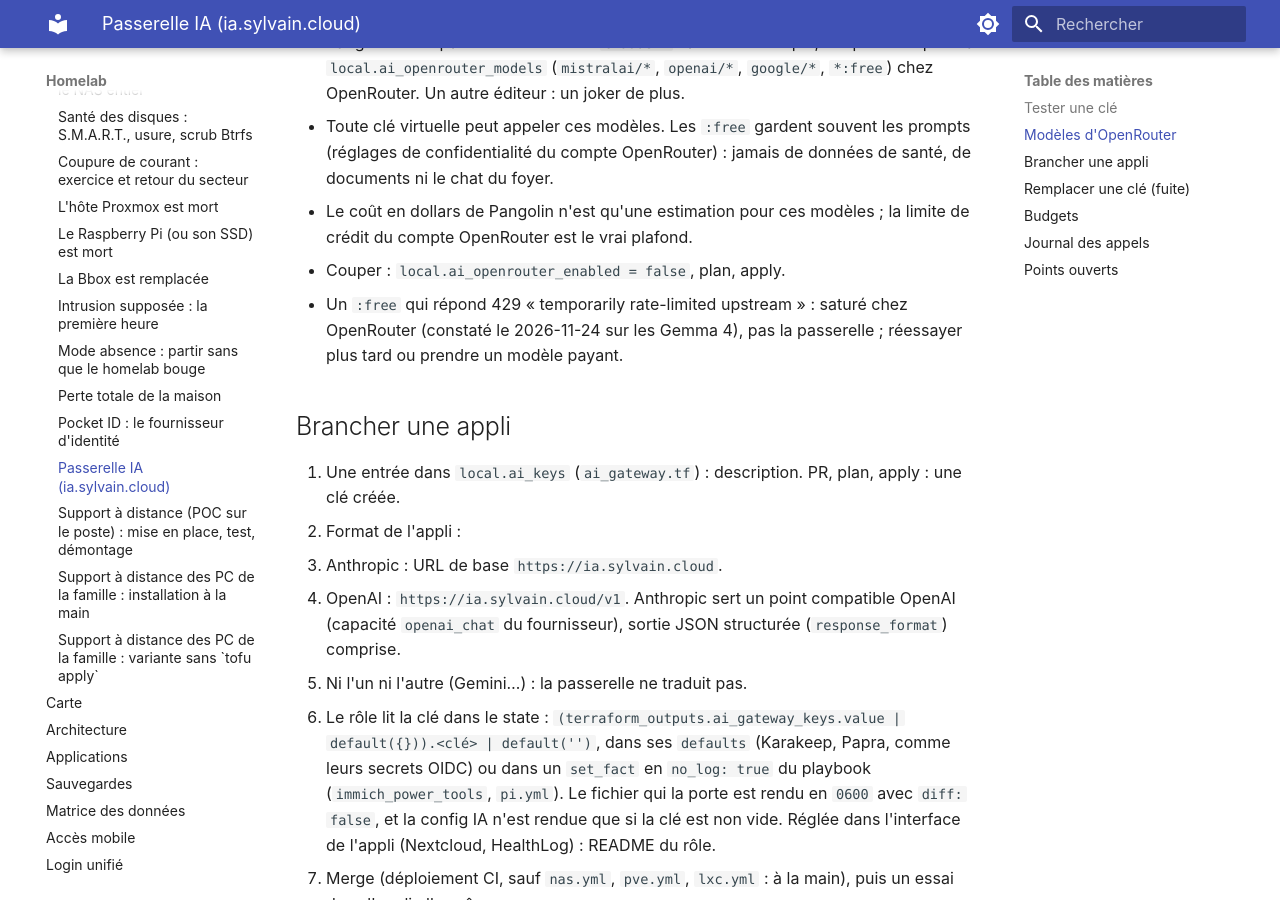
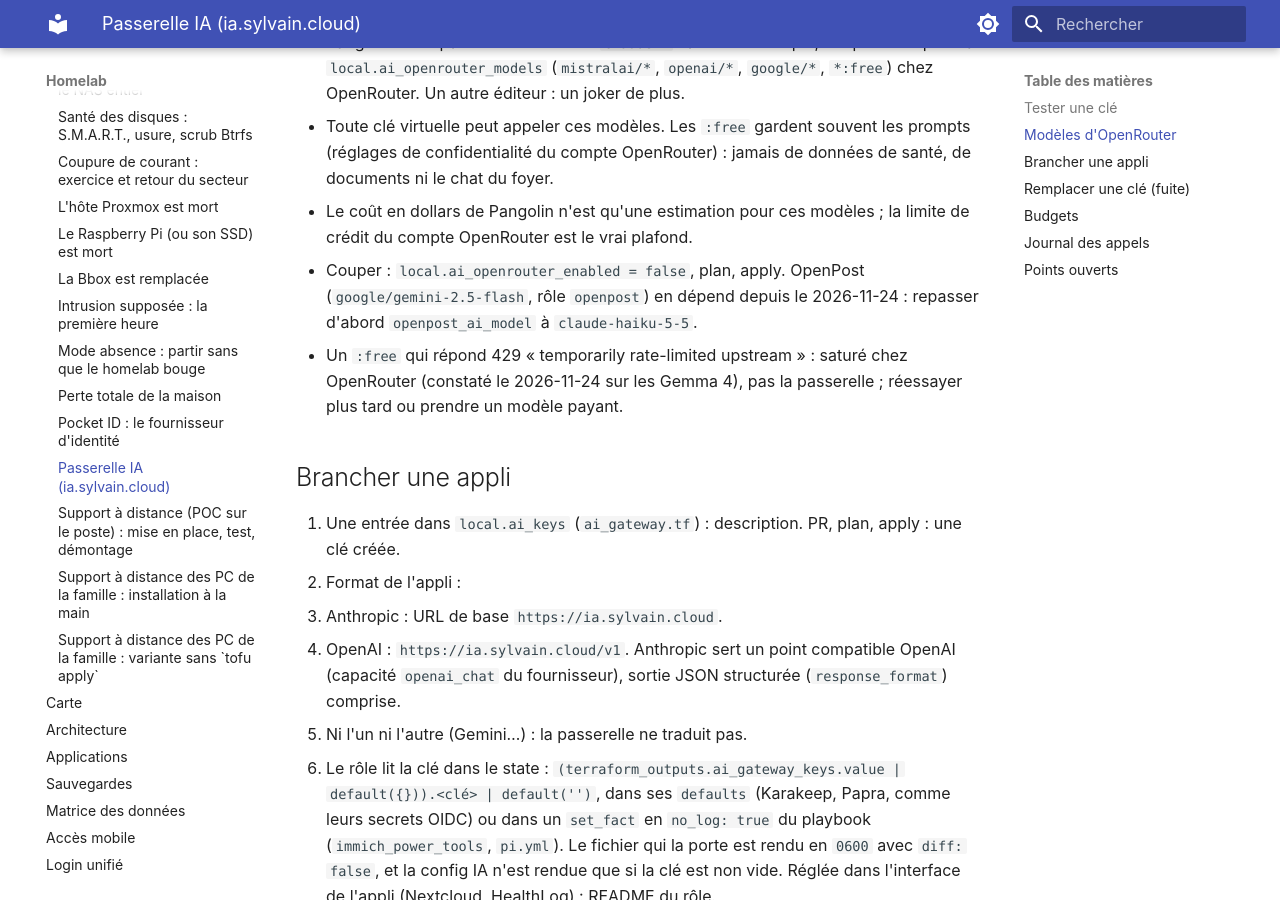
Before and after one commit to sylvainmetayer/homelab, an MkDocs documentation site: the page built from docs/runbooks/passerelle-ia.md, in a window 1280 px wide and 900 px high, scrolled down 1397 px. Built offline with MkDocs 1.6.1 and Material for MkDocs 9.7.7, drawn with Linux system fonts in a browser that asks for light colours.

Commit message:
docs(openpost): Gemini par OpenRouter dans apps.md, le runbook de la passerelle et la clé openpost
Claude-Session: https://claude.ai/code/session_01EfxfY8Y7Jd9GaGKzsfDXef

```diff
--- a/docs/runbooks/passerelle-ia.md
+++ b/docs/runbooks/passerelle-ia.md
@@ -58,7 +58,9 @@ curl https://ia.sylvain.cloud/v1/chat/completions -H "Authorization: Bearer $K"
   données de santé, de documents ni le chat du foyer.
 - Le coût en dollars de Pangolin n'est qu'une estimation pour ces modèles ;
   la limite de crédit du compte OpenRouter est le vrai plafond.
-- Couper : `local.ai_openrouter_enabled = false`, plan, apply.
+- Couper : `local.ai_openrouter_enabled = false`, plan, apply. OpenPost
+  (`google/gemini-2.5-flash`, rôle `openpost`) en dépend depuis le 2026-11-24 :
+  repasser d'abord `openpost_ai_model` à `claude-haiku-5-5`.
 - Un `:free` qui répond 429 « temporarily rate-limited upstream » : saturé chez
   OpenRouter (constaté le 2026-11-24 sur les Gemma 4), pas la passerelle ;
   réessayer plus tard ou prendre un modèle payant.
```
Also changed, not shown: ansible/roles/openpost/README.md (+3 -3 lines), docs/apps.md (+1 -1 lines), 1 other file.
